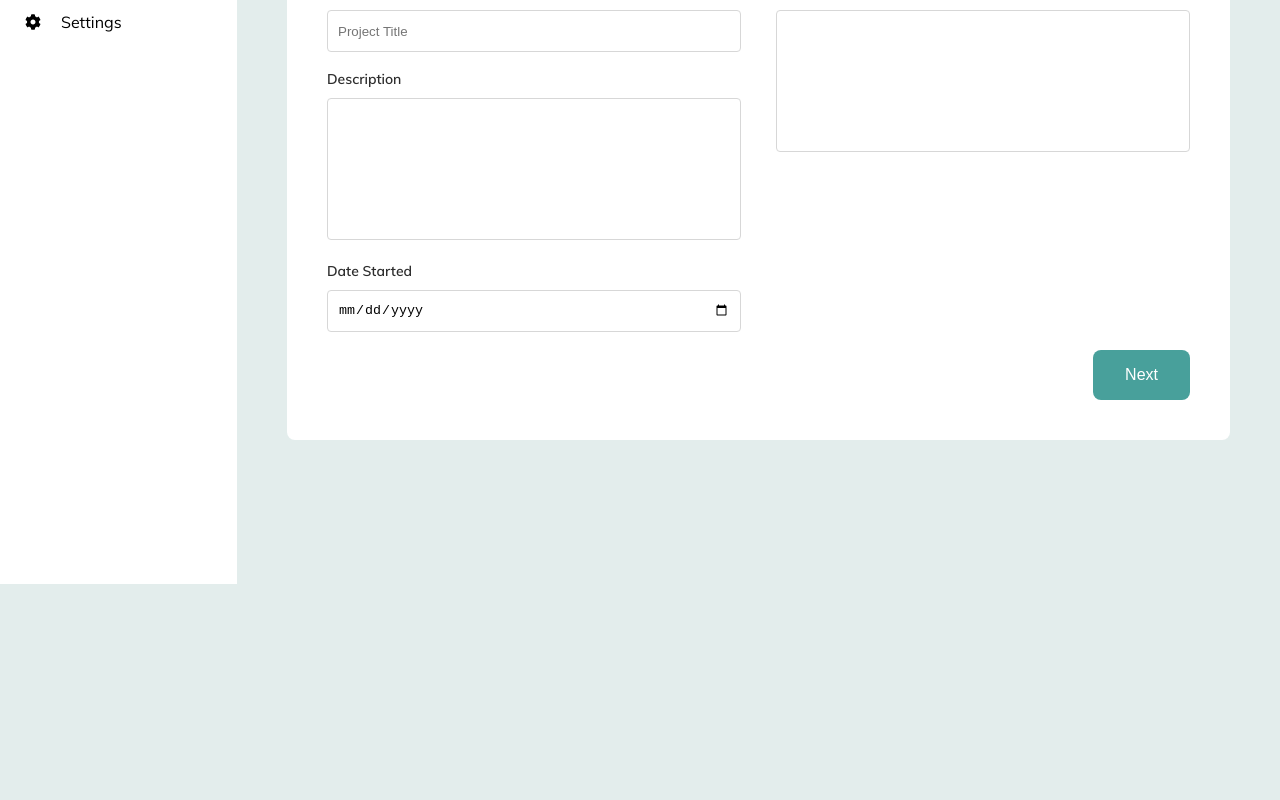
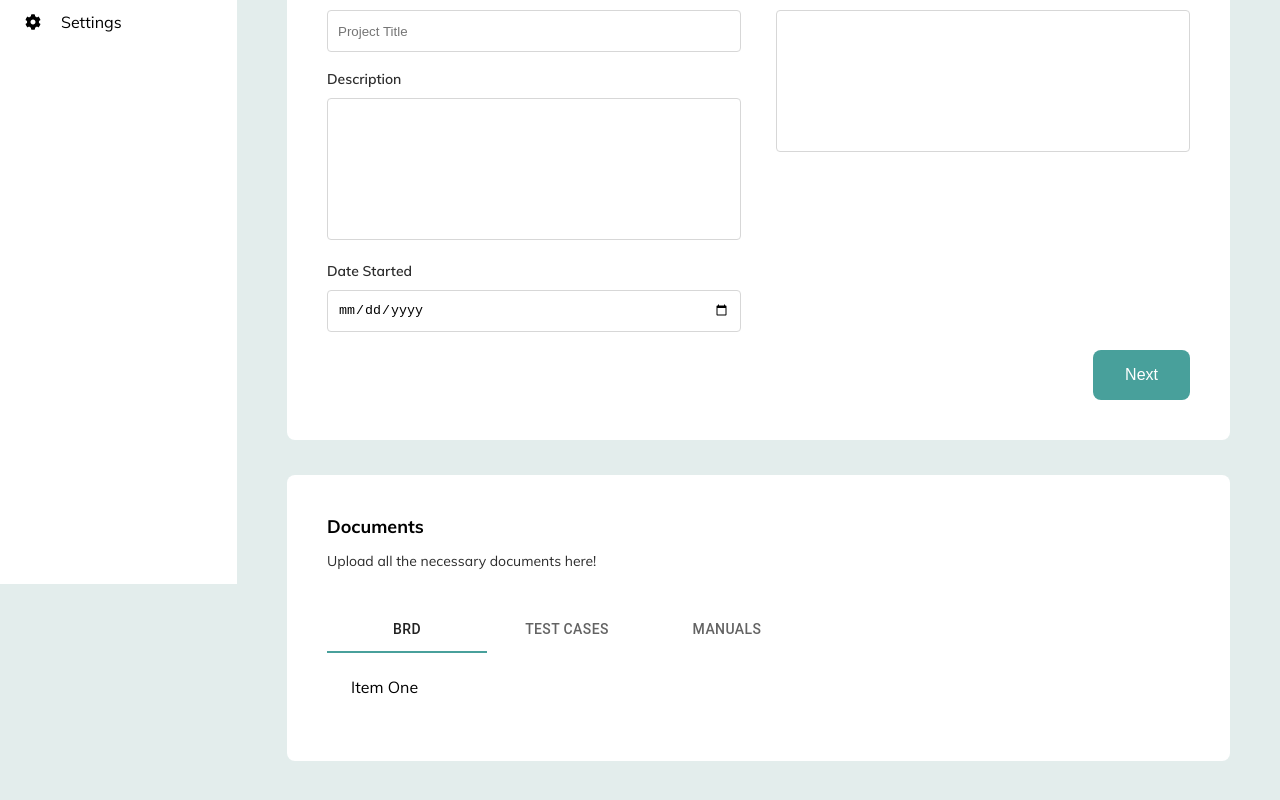
Before and after one commit to stephanieshen/redux-practice, a React (Create React App) app: page /manage-projects/add in a window 1280 px wide. Shown: the part 256-1056 px from the top of the page. Before the commit the page ends 800 px from the top, so only its background shows below. Built offline with nearby package versions, Linux system fonts and the light colour scheme.

Commit message:
add tabs

```diff
--- /dev/null
+++ b/src/components/TabPanel/TabPanel.tsx
@@ -0,0 +1,30 @@
+import Box from "@material-ui/core/Box";
+
+import PropTypes from 'prop-types';
+
+const TabPanel = (props) => {
+    const { children, value, index } = props;
+
+    return (
+        <div
+            role="tabpanel"
+            hidden={value !== index}
+            id={`simple-tabpanel-${index}`}
+            aria-labelledby={`simple-tab-${index}`}
+        >
+            {value === index && (
+                <Box p={3}>
+                    {children}
+                </Box>
+            )}
+        </div>
+    )
+}
+
+TabPanel.propTypes = {
+    children: PropTypes.node,
+    index: PropTypes.any.isRequired,
+    value: PropTypes.any.isRequired,
+};
+
+export default TabPanel;
--- a/src/pages/ManageProjects/AddProject/AddProject.module.scss
+++ b/src/pages/ManageProjects/AddProject/AddProject.module.scss
@@ -1,7 +1,11 @@
-.AddProjectCard {
+.WhiteCard {
     background-color: #fff;
     border-radius: 8px;
     padding: 40px;
+
+    &:not(:last-of-type) {
+        margin-bottom: 35px;
+    }
 }
 
 .ButtonWrapper {
@@ -44,3 +48,7 @@
     font-size: 14px;
     margin: 50px 0 40px;
 }
+
+.TabsWrapper {
+    margin-top: 35px;
+}
--- a/src/pages/ManageProjects/AddProject/AddProject.tsx
+++ b/src/pages/ManageProjects/AddProject/AddProject.tsx
@@ -6,10 +6,20 @@ import { Project } from '../../../models/projects.model';
 import { useDispatch } from 'react-redux';
 import { useHistory } from "react-router-dom";
 import { addProject } from '../../../store/Project/project-actions';
+import AppBar from '@material-ui/core/AppBar';
+import Tabs from '@material-ui/core/Tabs';
+import Tab from '@material-ui/core/Tab';
+import { useState } from 'react';
+import TabPanel from '../../../components/TabPanel/TabPanel';
 
 const AddProject = () => {
     const dispatch = useDispatch();
     const history = useHistory();
+    const [value, setValue] = useState(0);
+
+    const handleChange = (e, newValue) => {
+      setValue(newValue);
+    };
 
     const submit = (values: Project): void => {
         dispatch(addProject(values));
@@ -22,12 +32,11 @@ const AddProject = () => {
                 Manage Projects &#x3e; Add New Project
             </p>
 
-            <div className={styles.AddProjectCard}>
+            <div className={styles.WhiteCard}>
                 <div className={styles.CardHeader}>
                     <h4>Add Project</h4>
                     <p>Let’s get you all setup. Please tell a bit about your project.</p>
                 </div>
-
 
                 <Formik
                     initialValues={{
@@ -83,7 +92,35 @@ const AddProject = () => {
                     )}
                     onSubmit={async (values) => submit(values)}
                 ></Formik>
+            </div>
 
+
+            <div className={styles.WhiteCard}>
+                <div className={styles.CardHeader}>
+                    <h4>Documents</h4>
+                    <p>Upload all the necessary documents here!</p>
+                </div>
+
+                <div className={styles.TabsWrapper}>
+                    <AppBar position="static" elevation={0}>
+                        <Tabs value={value} onChange={handleChange} aria-label="simple tabs example">
+                            <Tab label="BRD" id="simple-tab-0" aria-controls="simple-tabpanel-0" />
+                            <Tab label="Test Cases" id="simple-tab-1" aria-controls="simple-tabpanel-1" />
+                            <Tab label="Manuals" id="simple-tab-2" aria-controls="simple-tabpanel-2" />
+                        </Tabs>
+                    </AppBar>
+                    <TabPanel value={value} index={0}>
+                        Item One
+                    </TabPanel>
+
+                    <TabPanel value={value} index={1}>
+                        Item 2
+                    </TabPanel>
+
+                    <TabPanel value={value} index={2}>
+                        Item 3
+                    </TabPanel>
+                </div>
             </div>
         </div>
     )
```
Also changed, not shown: src/components/TabPanel/TabPanel.module.scss (added).
